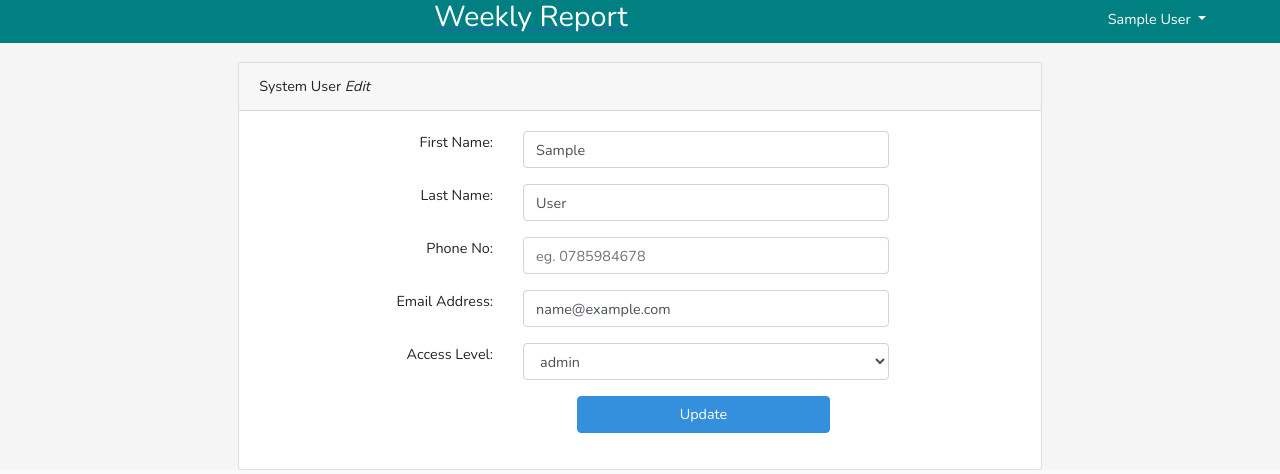
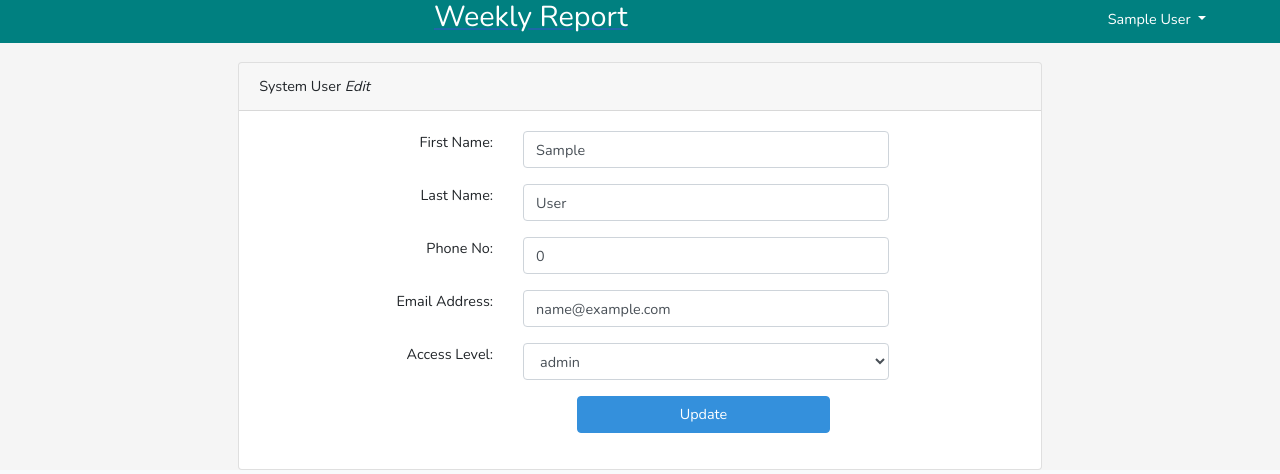
Before and after one commit to netphonetech/WeeklyReport, a PHP site: page /user_edit.php?id=1 in a window 1280 px wide. Shown: the top 474 px of the page. Run offline with PHP 8.4, Linux system fonts and the light colour scheme; the visitor is signed in with stand-in values (Sample User, id 1); tables that the repository leaves empty or names only in its code hold one stand-in row (values such as "Sample post"); data that the repository does not hold is empty.

Commit message:
added prefix number for phone number

```diff
--- a/user_edit.php
+++ b/user_edit.php
@@ -48,7 +48,7 @@ require('header.php');
                 <div class="row form-group">
                     <label class="col-md-4 text-right">Phone No:</label>
                     <div class="col-md-6">
-                        <input type="text" placeholder="eg. 0785984678" pattern="0[0-9]{9}" name="phone" class="form-control" value="<?php echo $user_account['phone_No'] ?>" required>
+                        <input type="text" placeholder="eg. 0785984678" pattern="0[0-9]{9}" name="phone" class="form-control" value="0<?php echo $user_account['phone_No'] ?>" required>
                     </div>
                 </div>
                 <div class="row form-group">
```
